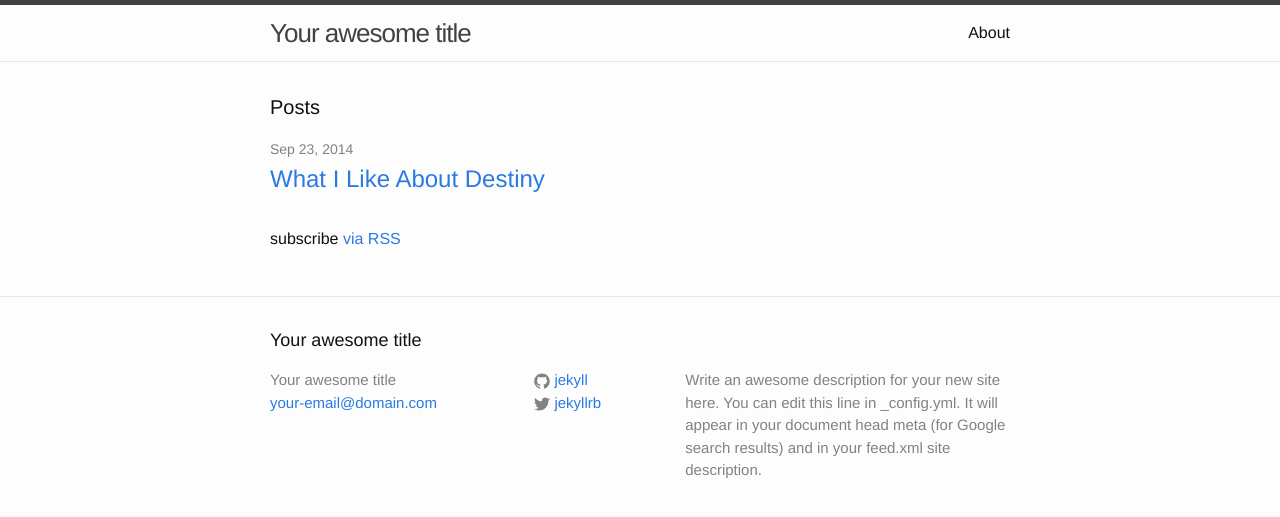
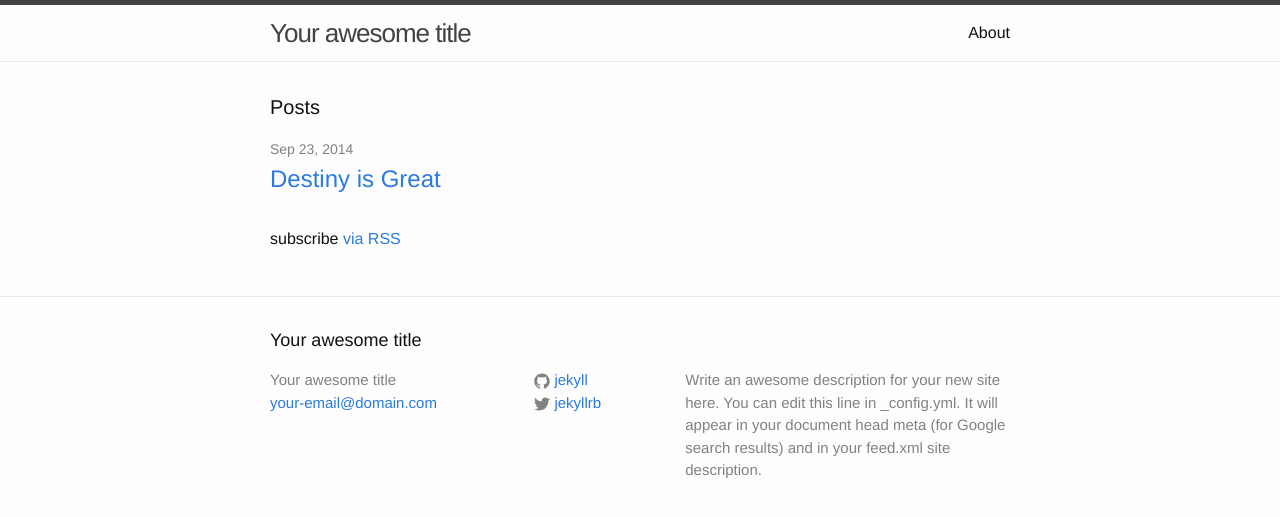
Before and after one commit to goodgoblin/goodgoblin.github.io, a Jekyll site: the page built from index.html, in a window 1280 px wide. Shown: the top 517 px of the page. Built offline with Jekyll 4.4.1, drawn with Linux system fonts in a browser that asks for light colours.

Commit message:
add yaml markdown processing header

```diff
--- a/_posts/2014-09-23-what-i-like-about-destiny.markdown
+++ b/_posts/2014-09-23-what-i-like-about-destiny.markdown
@@ -1,3 +1,7 @@
+---
+layout: post
+title: Destiny is Great
+---
 What I love about Destiny
 =========================
 OK, I feel really bad for the people over at Bungie who worked for years on Destiny only to have it get slammed by reviewers on release.  It seems to me that all these reviewers are trying to do is point out what they don't like about the game.  Frankly I find their criticisms to be petty and indicative of their own lack of imagination.  Everything about the world that they claim is "cold and empty" could more aptly describe themselves.  I love the artwork, the attention to detail.  It makes playing the game enjoyable the same way walking down the street of a major city is enjoyable -- the number of random things that humans have spent an inordinate amount of time working on is uplifting.  Row upon row of gigantic sconces, endless sculptures 300 feet in the air, the ceilings of former bank headquarters, etc.  Destiny has enough of these extra elements to leave me feeling impressed rather than childishly disappointed.
```
